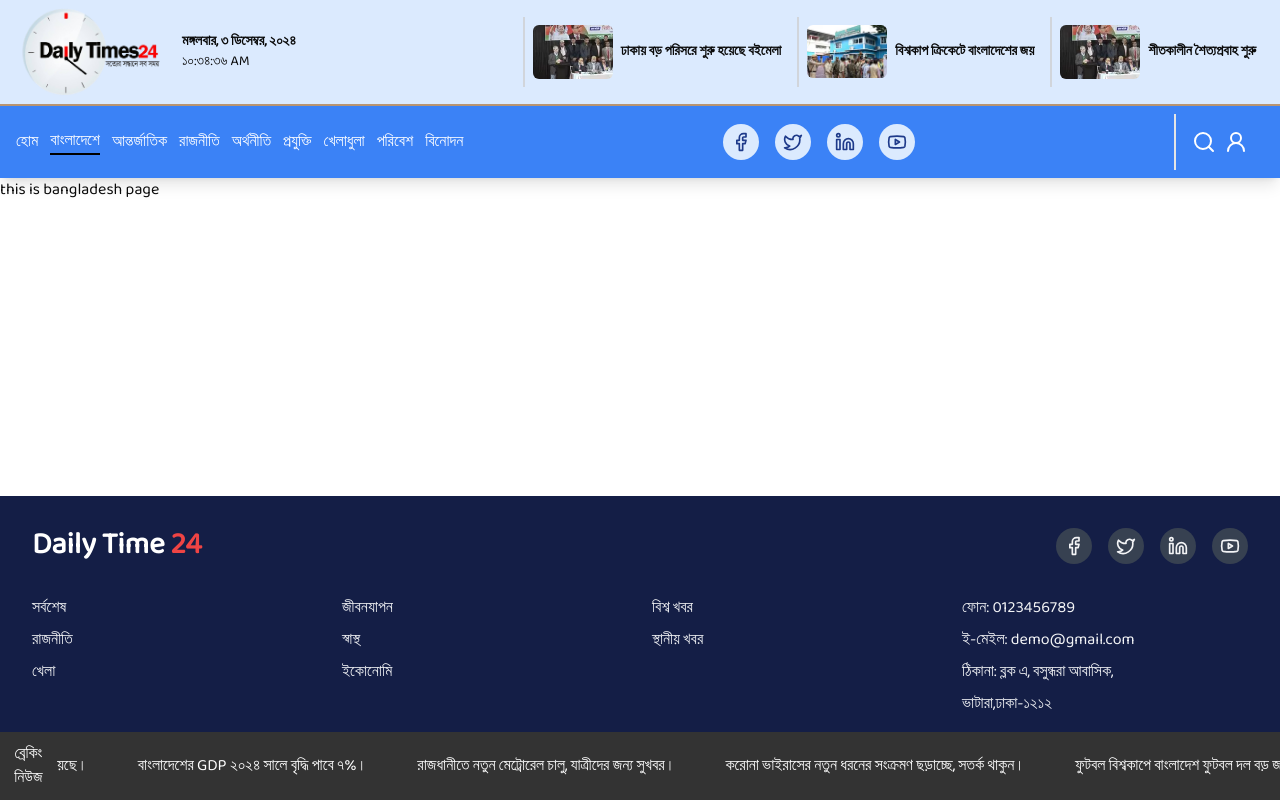
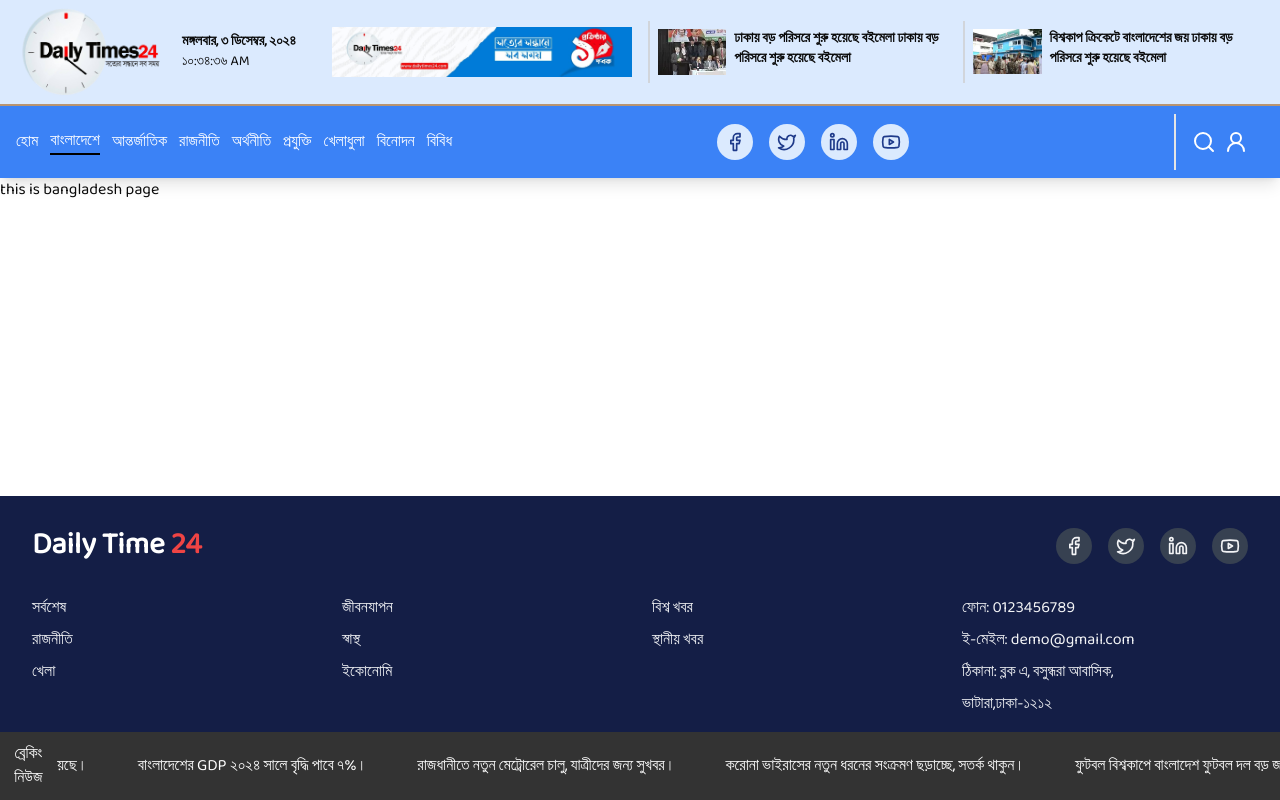
Before and after one commit to mkiuzzl01/news-portal, a Next.js app: page /bangladesh in a window 1280 px wide. Built offline with nearby package versions, Linux system fonts and the light colour scheme.

Commit message:
header related some style updated

```diff
--- a/src/components/Bangladesh/NewsCard.tsx
+++ b/src/components/Bangladesh/NewsCard.tsx
@@ -117,7 +117,7 @@ const NewsCard = () => {
               </div>
               <div className="p-4">
                 <h2 className="text-2xl font-bold mb-2 hover:text-blue-600">
-                  <Link href={`view_details/${trendingNews.id}`}>
+                  <Link href={`view_details/${trendingNews.id}`} className="text-2xl lg:text-4xl">
                     {trendingNews.title}
                   </Link>
                 </h2>
--- a/src/components/Entertainment/NewsCard.tsx
+++ b/src/components/Entertainment/NewsCard.tsx
@@ -141,8 +141,8 @@ const NewsCard = () => {
                 />
               </div>
               <div className="absolute inset-0 bg-gradient-to-t from-black/70 to-transparent flex items-end p-4">
-                <h2 className="text-white text-xl md:text-2xl font-bold hover:text-yellow-400 transition-colors">
-                  <Link href={`view_details/${trendingNews.id}`}>
+                <h2 className="text-white text-xl md:text-4xl font-bold hover:text-yellow-400 transition-colors">
+                  <Link href={`view_details/${trendingNews.id}`} className="text-2xl lg:text-4xl">
                     {trendingNews.title}
                   </Link>
                 </h2>
--- a/src/components/Header/Header.tsx
+++ b/src/components/Header/Header.tsx
@@ -3,36 +3,39 @@ import Image from "next/image";
 import DateAndTime from "@/lib/dateAndTime";
 import Link from "next/link";
 import logo from "@public/asset/dailyTimes24.png";
+import banner from "@public/asset/banner.jpg";
 
 const topNews = [
   {
     id: "01",
-    title: "ঢাকায় বড় পরিসরে শুরু হয়েছে বইমেলা",
+    title:
+      "ঢাকায় বড় পরিসরে শুরু হয়েছে বইমেলা ঢাকায় বড় পরিসরে শুরু হয়েছে বইমেলা",
     image: "/asset/topnews/image-1 (1).jpeg",
     description:
       "জাতীয় গ্রন্থাগারের প্রাঙ্গণে শুরু হয়েছে এবারের বইমেলা, যেখানে শতাধিক প্রকাশনা প্রতিষ্ঠান অংশগ্রহণ করছে।",
   },
   {
     id: "02",
-    title: "বিশ্বকাপ ক্রিকেটে বাংলাদেশের জয়",
+    title:
+      "বিশ্বকাপ ক্রিকেটে বাংলাদেশের জয় ঢাকায় বড় পরিসরে শুরু হয়েছে বইমেলা",
     image: "/asset/topnews/image-1 (1).jpg",
     description:
       "বিশ্বকাপ ক্রিকেটে পাকিস্তানকে ৫ উইকেটে হারিয়ে বাংলাদেশ দলের দুর্দান্ত পারফরম্যান্স।",
   },
-  {
-    id: "03",
-    title: "শীতকালীন শৈত্যপ্রবাহ শুরু",
-    image: "/asset/topnews/image-1 (1).jpeg",
-    description:
-      "উত্তরাঞ্চলে শুরু হয়েছে শীতকালীন শৈত্যপ্রবাহ, তাপমাত্রা নেমে এসেছে ১০ ডিগ্রি সেলসিয়াসের নিচে।",
-  },
+  // {
+  //   id: "03",
+  //   title: "বিশ্বকাপ ক্রিকেটে বাংলাদেশের জয় ঢাকায় বড় পরিসরে শুরু হয়েছে বইমেলা",
+  //   image: "/asset/topnews/image-1 (1).jpg",
+  //   description:
+  //     "বিশ্বকাপ ক্রিকেটে পাকিস্তানকে ৫ উইকেটে হারিয়ে বাংলাদেশ দলের দুর্দান্ত পারফরম্যান্স।",
+  // },
 ];
 
 const Header = () => {
   return (
     <section className="hidden lg:block border-b-2 border-[#B99470] py-2 bg-blue-100">
-      <div className="container mx-auto px-4 flex flex-row items-center justify-between gap-4">
-        <div className="flex items-center gap-4">
+      <div className="container mx-auto px-4 grid grid-cols-4 items-center justify-between gap-4">
+        <div className="flex items-center grid-cols-1 gap-4">
           <Link href="/">
             {" "}
             <Image
@@ -49,21 +52,24 @@ const Header = () => {
           </div>
         </div>
 
-        <div className=" flex flex-col lg:flex-row gap-2">
+        <div className="flex col-span-1 flex-col lg:flex-row  gap-2">
+          <Image src={banner} alt="banner" className="w-full" />
+        </div>
+
+        <div className="col-span-2 flex">
           {topNews.map((item) => (
-            <div
-              key={item.id}
-              className="flex items-center gap-2 border-s-2 border-gray-300 p-2"
-            >
-              <Image
-                src={item.image}
-                alt={item.title}
-                className="rounded-md object-cover"
-                width={80}
-                height={80}
-              />
+            <div key={item.id} className="gap-2 border-s-2 border-gray-300 p-2 flex">
+              <div>
+                <Image
+                  src={item.image}
+                  alt={item.title}
+                  className=" object-cover"
+                  width={100}
+                  height={40}
+                />
+              </div>
 
-              <div className="flex flex-col justify-center">
+              <div className="col-span-1">
                 <h2 className="text-sm font-semibold hover:text-blue-500">
                   <Link href={item?.id}>{item.title}</Link>
                 </h2>
--- a/src/components/LeadNews/NewsCard.tsx
+++ b/src/components/LeadNews/NewsCard.tsx
@@ -1,4 +1,4 @@
-"use client"
+"use client";
 import Image from "next/image";
 import top_news from "@public/asset/bangladesh/bangladesh_top.jpg";
 import economy from "@public/asset/bangladesh/economy.jpg";
@@ -66,7 +66,7 @@ const NewsCard = () => {
       <div className="grid grid-cols-1 sm:grid-cols-2 lg:grid-cols-3 gap-4">
         {/* Trending News Section */}
         {leadNews && (
-          <div className="col-span-1 lg:col-span-3 relative bg-gray-200 overflow-hidden ">
+          <div className="col-span-1 lg:col-span-3 relative bg-gray-200 overflow-hidden  border-red-500">
             <div className="hover:scale-110 duration-700">
               <Image
                 src={leadNews?.image}
--- a/src/components/Navbar/Navbar.tsx
+++ b/src/components/Navbar/Navbar.tsx
@@ -57,8 +57,16 @@ const Navbar = () => {
     { href: "/economy", label: "অর্থনীতি" },
     { href: "/technology", label: "প্রযুক্তি" },
     { href: "/sports", label: "খেলাধুলা" },
-    { href: "/environment", label: "পরিবেশ" },
     { href: "/entertainment", label: "বিনোদন" },
+    {
+      href: "/misc",
+      label: "বিবিধ",
+      nested: [
+        { href: "/misc/health", label: "স্বাস্থ্য" },
+        { href: "/misc/education", label: "শিক্ষা" },
+        { href: "/misc/culture", label: "সংস্কৃতি" },
+      ],
+    },
   ];
 
   return (
@@ -87,19 +95,45 @@ const Navbar = () => {
           </div>
 
           {/* Desktop Nav */}
-          <div className="hidden md:flex items-center space-x-3">
-            {navItems.map((item) => (
+          <div className="hidden md:flex items-center space-x-3 relative">
+            {navItems.map((item) =>
+              item.nested ? (
+                <div key={item.href} className="group relative">
+                  <Link
+                    href={item.href}
+                    className={`${
+                      pathname === item?.href ? "border-b-2 border-b-black" : ""
+                    } text-white`}
+                  >
+                    {item.label}
+                  </Link>
+                  {/* Dropdown */}
+                  <div className="absolute hidden group-hover:block bg-white shadow-lg rounded-md mt-1 min-w-[150px]">
+                    {item.nested.map((nestedItem) => (
+                      <Link
+                        key={nestedItem.href}
+                        href={nestedItem.href}
+                        className="block px-4 py-2 text-gray-700 hover:bg-blue-100"
+                      >
+                        {nestedItem.label}
+                      </Link>
+                    ))}
+                  </div>
+                </div>
+              ) : (
                 <Link
                   key={item.href}
                   href={item.href}
                   className={`${
                     pathname === item?.href ? "border-b-2 border-b-black" : ""
-                } flex justify-between items-center gap-4`}
+                  } text-white`}
                 >
-                <span className="text-white">{item.label}</span>
+                  {item.label}
                 </Link>
-            ))}
+              )
+            )}
           </div>
+
           {/* Icons */}
           <div className="hidden lg:flex justify-center items-center gap-4">
             {socialLinks?.map((link) => (
@@ -126,7 +160,26 @@ const Navbar = () => {
         {isOpen && (
           <div className="md:hidden">
             <div className="px-2 pt-2 pb-3 space-y-1 sm:px-3">
-              {navItems.map((item) => (
+              {navItems.map((item) =>
+                item.nested ? (
+                  <div key={item.href} className="block">
+                    <Link
+                      href={item.href}
+                      className="text-white font-bold"
+                    >
+                      {item.label}
+                    </Link>
+                    {item.nested.map((nestedItem) => (
+                      <Link
+                        key={nestedItem.href}
+                        href={nestedItem.href}
+                        className="block pl-4 text-gray-300"
+                      >
+                        {nestedItem.label}
+                      </Link>
+                    ))}
+                  </div>
+                ) : (
                   <Link
                     key={item.href}
                     href={item.href}
@@ -136,7 +189,8 @@ const Navbar = () => {
                   >
                     <span className="text-white">{item.label}</span>
                   </Link>
-              ))}
+                )
+              )}
             </div>
           </div>
         )}
--- a/src/components/Sports/NewsCard.tsx
+++ b/src/components/Sports/NewsCard.tsx
@@ -63,7 +63,10 @@ const NewsCard = () => {
             </div>
             <div className="absolute bottom-0 p-4 bg-gradient-to-t from-black to-transparent w-full rounded-b-lg">
               <h1 className="text-3xl font-bold text-white hover:text-yellow-400">
-                <Link href={`view_details/${trendingNews.id}`}>
+                <Link
+                  href={`view_details/${trendingNews.id}`}
+                  className="text-2xl lg:text-4xl"
+                >
                   {trendingNews.title}
                 </Link>
               </h1>
```
Also changed, not shown: src/components/ui/tabs.tsx (+5 -2 lines), public/asset/banner.jpg (added). Lines whose indentation alone changed are shown as unchanged.
